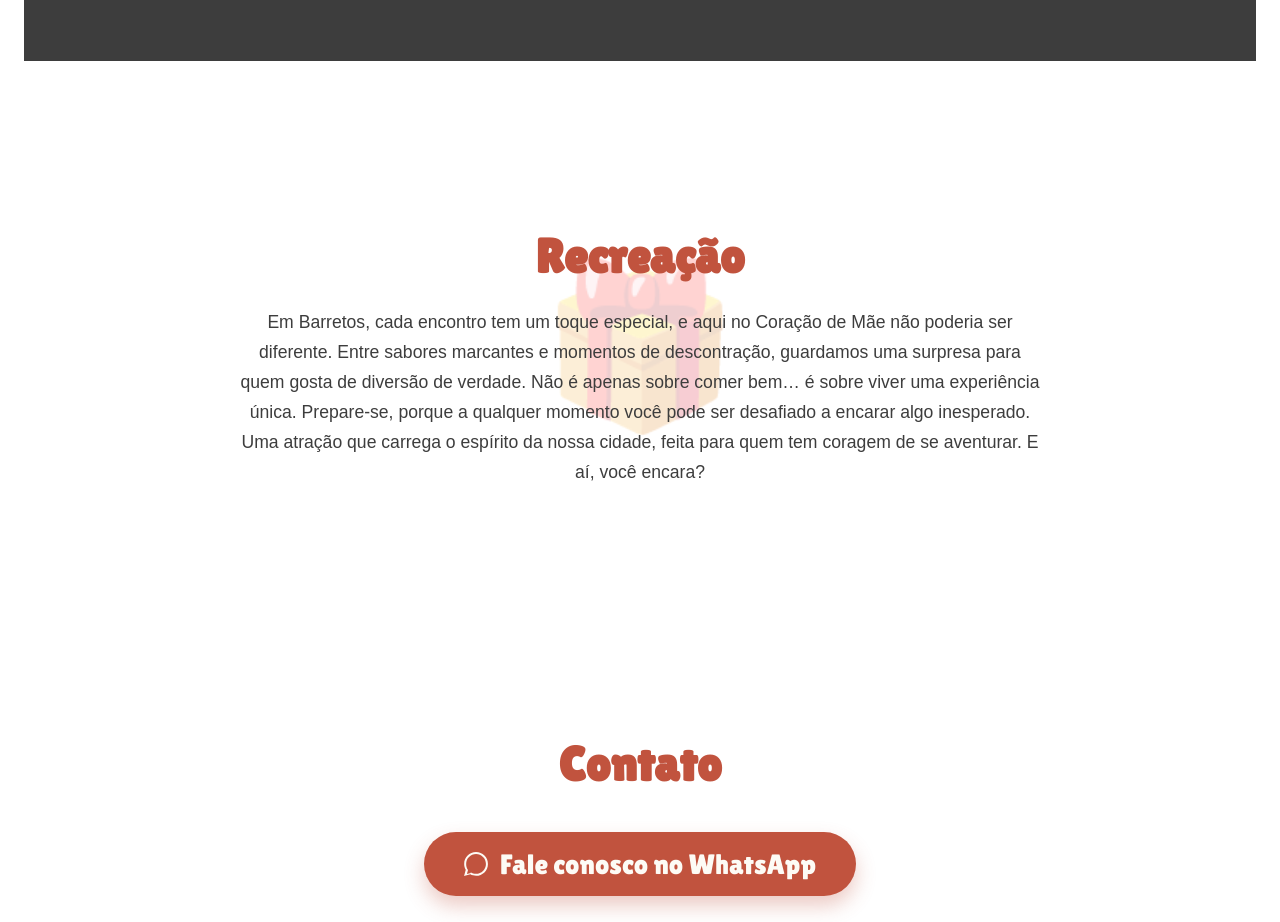
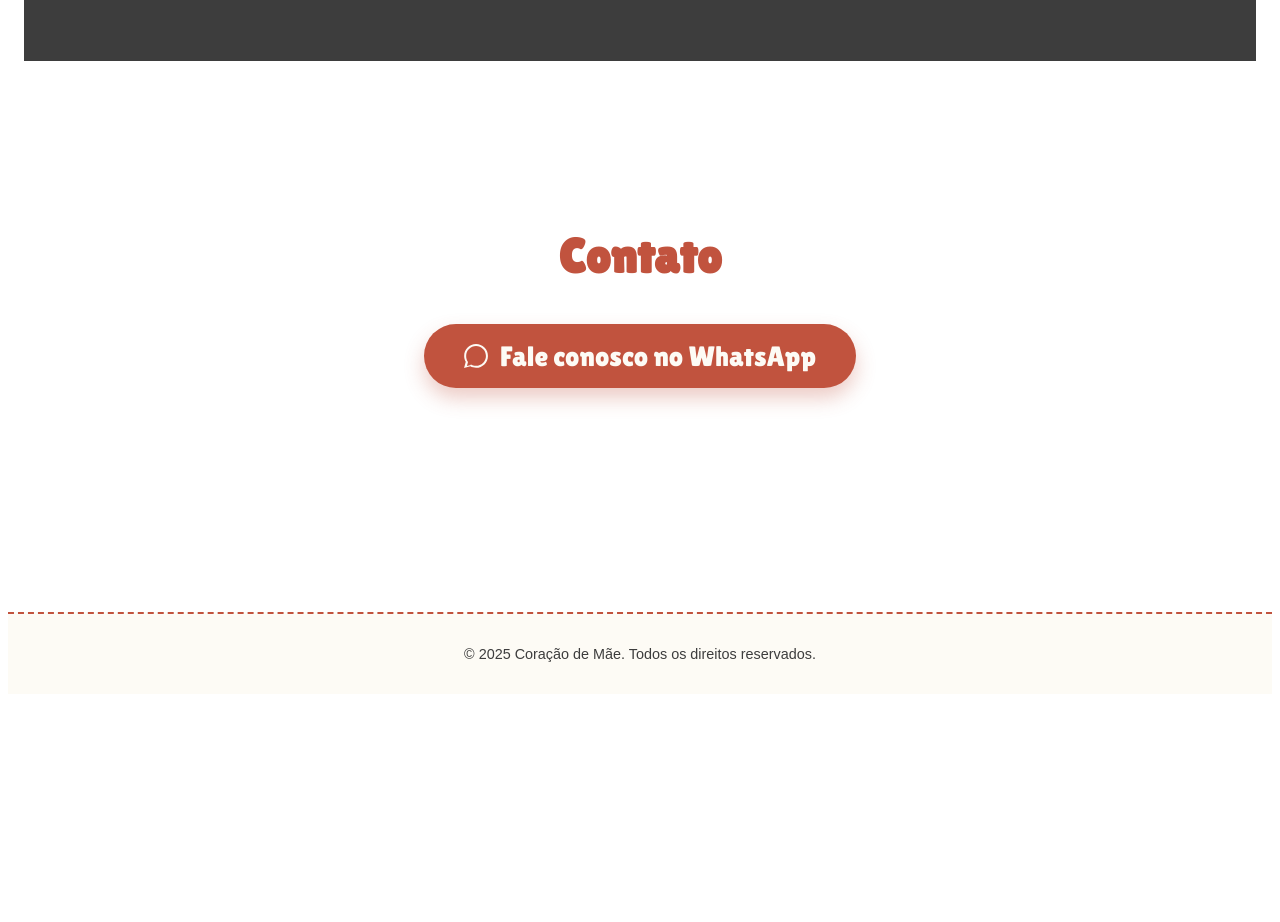
Before and after one commit to Samuel-Roquetti08/Coracao-de-mae, a plain HTML site: page (root)/index.html in a window 1280 px wide. Shown: the part 1400-2322 px from the top of the page. After the commit the page ends 2102 px from the top, so only its background shows below. Drawn offline with Linux system fonts and the light colour scheme.

Commit message:
Atualizar o index.html

```diff
--- a/(root)/index.html
+++ b/(root)/index.html
@@ -74,14 +74,6 @@
     </div>
 
     <!-- RECREAÇÃO -->
-    <section id="recreacao" class="section recreacao">
-      <h2 class="section-title small">Recreação</h2>
-      <p class="section-text">Em Barretos, cada encontro tem um toque especial, e aqui no Coração de Mãe não poderia ser diferente. Entre sabores marcantes e momentos de descontração, guardamos uma surpresa para quem gosta de diversão de verdade.
-      Não é apenas sobre comer bem… é sobre viver uma experiência única.
-      Prepare-se, porque a qualquer momento você pode ser desafiado a encarar algo inesperado.
-      Uma atração que carrega o espírito da nossa cidade, feita para quem tem coragem de se aventurar.
-      E aí, você encara?</p>
-    </section>
 
     <div class="divider">
       <div class="bar yellow"></div>
```
